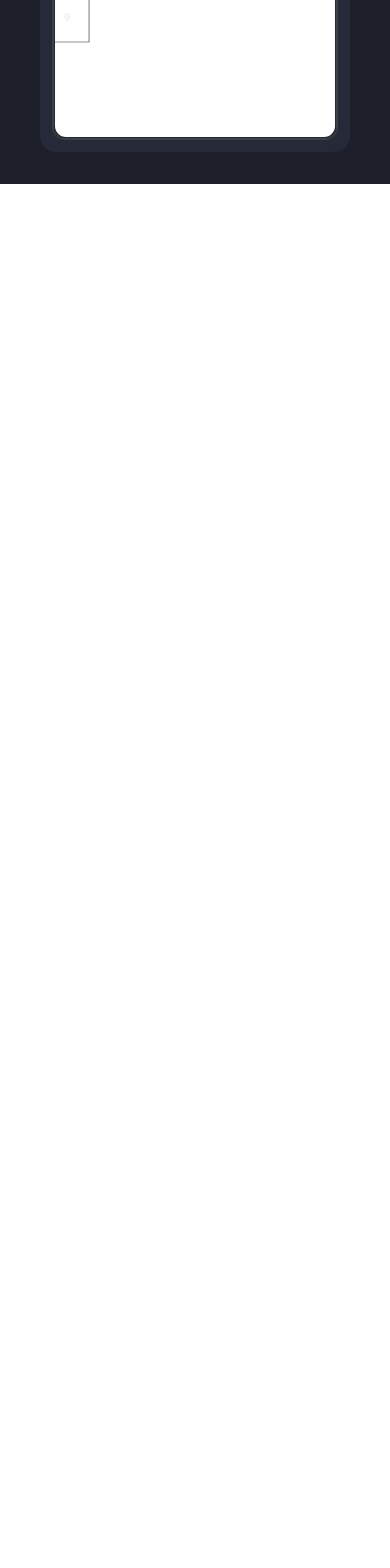
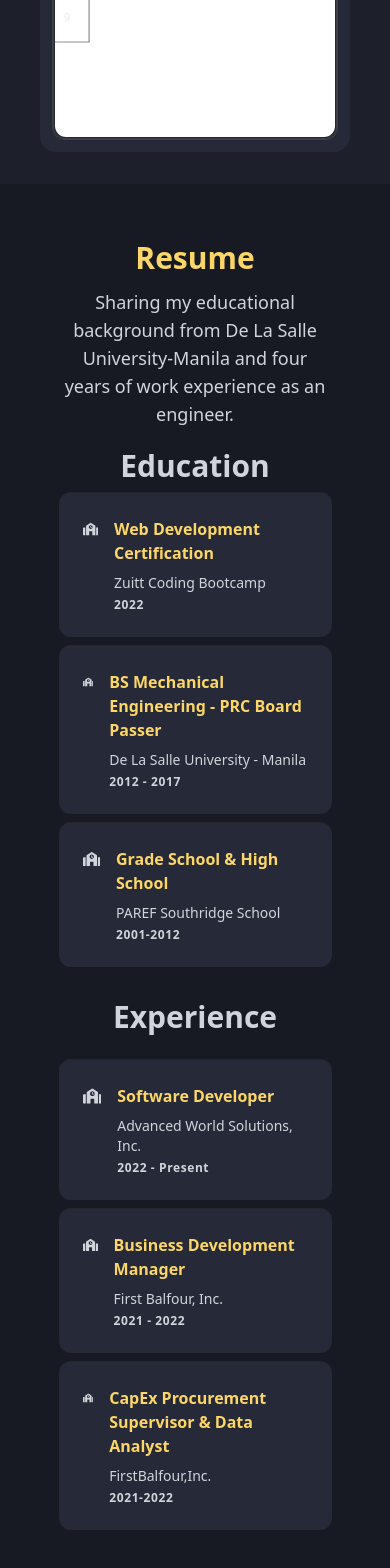
Before and after one commit to joedev11/portfolio, a React (Create React App) app: page / in a window 390 px wide. Shown: the part 3395-4963 px from the top of the page. Before the commit the page ends 3579 px from the top, so only its background shows below. Built offline with nearby package versions, Linux system fonts and the light colour scheme.

Commit message:
make responsive education section

```diff
--- a/src/App.js
+++ b/src/App.js
@@ -15,7 +15,7 @@
         <Header />
         <AboutMe />
         <Projects />
-        {/* <Education /> */}
+        <Education />
         {/* <ContactMe /> */}
         {/* <Footer /> */}
       </main>
--- a/src/Components/Education.jsx
+++ b/src/Components/Education.jsx
@@ -2,17 +2,17 @@
 
 const Education = () => {
     return (
-        <section id="education" className="w-full mt-12">
-            <div className="flex flex-col h-[1080px] items-center justify-center mx-auto w-[70%]">
-                <div className="flex flex-col items-center justify-center mt-12 w-[50%]">
-                    <p className="mt-2 text-5xl font-bold text-[#FCD667]">Resume</p>
-                    <p className="mt-8 text-xl leading-9 text-center text-gray-300">Sharing my educational background from De La Salle University-Manila and four years of work experience as an engineer. </p>
+        <section id="education" className="w-full mt-12 h-fit laptop:h-[1080px] mb-10 laptop:mb-0">
+            <div className="flex flex-col items-center justify-center mx-auto w-[70%]">
+                <div className="flex flex-col items-center justify-center laptop:mt-12 laptop:w-[50%]">
+                    <p className="mt-2 text-3xl laptop:text-5xl font-bold text-[#FCD667]">Resume</p>
+                    <p className="mt-3 text-lg text-center text-gray-300 laptop:leading-9 laptop:text-xl laptop:mt-8">Sharing my educational background from De La Salle University-Manila and four years of work experience as an engineer. </p>
                 </div>
-                <div className="w-full mt-6">
-                    <div className="flex gap-8 pt-3">
-                        <div className="flex flex-col gap-6 w-[50%]">
+                <div className="w-full mt-2 laptop:mt-6">
+                    <div className="flex flex-col gap-8 pt-3 laptop:flex-row">
+                        <div className="flex flex-col gap-2 laptop:gap-6 laptop:w-[50%]">
                             <h1 className="text-3xl font-bold text-center text-gray-300">Education</h1>
-                            <div className="flex flex-row gap-4 p-6 mt-4 border-t bg-[#262937] border-zinc-800 flex-start rounded-xl">
+                            <div className="flex flex-row gap-4 p-6 laptop:mt-4 border-t bg-[#262937] border-zinc-800 flex-start rounded-xl">
                                 <svg stroke="currentColor" fill="currentColor" strokeWidth={0} viewBox="0 0 640 512" className="mt-0.5 text-gray-300" height="20" width="20" xmlns="http://www.w3.org/2000/svg">
                                     <path d="M0 224v272c0 8.84 7.16 16 16 16h80V192H32c-17.67 0-32 14.33-32 32zm360-48h-24v-40c0-4.42-3.58-8-8-8h-16c-4.42 0-8 3.58-8 8v64c0 4.42 3.58 8 8 8h48c4.42 0 8-3.58 8-8v-16c0-4.42-3.58-8-8-8zm137.75-63.96l-160-106.67a32.02 32.02 0 0 0-35.5 0l-160 106.67A32.002 32.002 0 0 0 128 138.66V512h128V368c0-8.84 7.16-16 16-16h96c8.84 0 16 7.16 16 16v144h128V138.67c0-10.7-5.35-20.7-14.25-26.63zM320 256c-44.18 0-80-35.82-80-80s35.82-80 80-80 80 35.82 80 80-35.82 80-80 80zm288-64h-64v320h80c8.84 0 16-7.16 16-16V224c0-17.67-14.33-32-32-32z"></path>
                                 </svg>
@@ -49,7 +49,7 @@
                                 </div>
                             </div>
                         </div>
-                        <div className="flex flex-col gap-6 w-[50%]">
+                        <div className="flex flex-col gap-2 laptop:gap-6 laptop:w-[50%]">
                             <h1 className="text-3xl font-bold text-center text-gray-300">Experience</h1>
                             <div className="flex flex-row gap-4 p-6 mt-4 border-t bg-[#262937] border-zinc-800 flex-start rounded-xl">
                                 <svg stroke="currentColor" fill="currentColor" strokeWidth={0} viewBox="0 0 640 512" className="mt-0.5 text-gray-300" height="20" width="20" xmlns="http://www.w3.org/2000/svg">
@@ -80,10 +80,10 @@
                                     <path d="M0 224v272c0 8.84 7.16 16 16 16h80V192H32c-17.67 0-32 14.33-32 32zm360-48h-24v-40c0-4.42-3.58-8-8-8h-16c-4.42 0-8 3.58-8 8v64c0 4.42 3.58 8 8 8h48c4.42 0 8-3.58 8-8v-16c0-4.42-3.58-8-8-8zm137.75-63.96l-160-106.67a32.02 32.02 0 0 0-35.5 0l-160 106.67A32.002 32.002 0 0 0 128 138.66V512h128V368c0-8.84 7.16-16 16-16h96c8.84 0 16 7.16 16 16v144h128V138.67c0-10.7-5.35-20.7-14.25-26.63zM320 256c-44.18 0-80-35.82-80-80s35.82-80 80-80 80 35.82 80 80-35.82 80-80 80zm288-64h-64v320h80c8.84 0 16-7.16 16-16V224c0-17.67-14.33-32-32-32z"></path>
                                 </svg>
                                 <div className="flex flex-col gap-2">
-                                    <p className="text-base font-semibold text-[#FCD667]">Grade School & High School</p>
+                                    <p className="text-base font-semibold text-[#FCD667]">CapEx Procurement Supervisor & Data Analyst</p>
                                     <div className="flex flex-col gap-1">
-                                        <p className="text-sm text-gray-300 text-dark-200">PAREF Southridge School</p>
-                                        <p className="text-xs font-semibold tracking-wider text-gray-300">2001-2012</p>
+                                        <p className="text-sm text-gray-300 text-dark-200">FirstBalfour,Inc.</p>
+                                        <p className="text-xs font-semibold tracking-wider text-gray-300">2021-2022</p>
                                     </div>
                                 </div>
                             </div>
```
